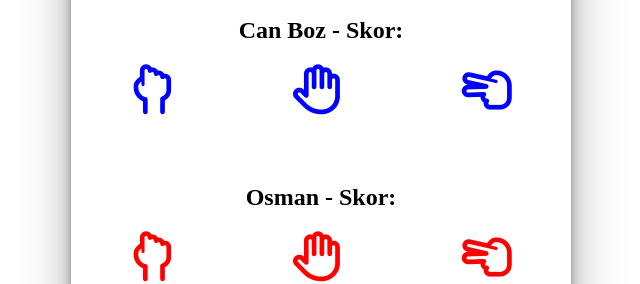
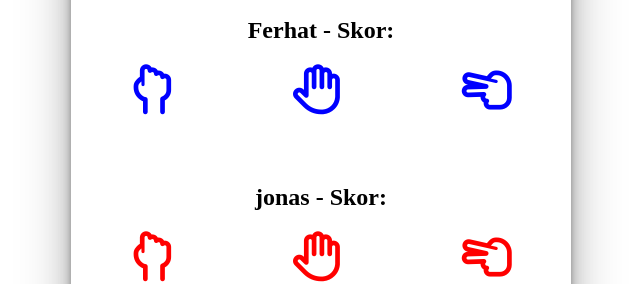
Before and after one commit to Ferhat-Karaduman/Rock_Paper_Scissors_Game, a plain HTML site: page index.html in a window 1280 px wide. Shown: the part 271-555 px from the top of the page, without its empty margins (319-959 px from the left). Drawn offline with Linux system fonts and the light colour scheme.

Commit message:
html correction

```diff
--- a/index.html
+++ b/index.html
@@ -17,7 +17,7 @@
             <h1>Taş Kağıt Makas Oyunu
             </h1>
         </div>
-        <h2>Can Boz <span class="choice" id="playerTurn"></span> - Skor: <span id="playerScore"></span> </h2>
+        <h2>Ferhat <span class="choice" id="playerTurn"></span> - Skor: <span id="playerScore"></span> </h2>
         <div class="playerContainer" id="player">
             <i class="icon fa-regular fa-hand-back-fist" id="playerRock" title="Taş" onclick="select('rock')"></i>
             <i class="icon fa-regular fa-hand" title="Kağıt" id="playerPaper" onclick="select('paper')"></i>
@@ -25,7 +25,7 @@
                 onclick="select('scissors')"></i>
         </div>
 
-        <h2>Osman <span class="choice" id="computerTurn"></span> - Skor: <span id="computerScore"></span> </h2>
+        <h2>jonas <span class="choice" id="computerTurn"></span> - Skor: <span id="computerScore"></span> </h2>
         <div class="playerContainer" id="computer">
             <i class="icon fa-regular fa-hand-back-fist" title="Taş" id="computerRock"></i>
             <i class="icon fa-regular fa-hand" title="Kağıt" id="computerPaper"></i>
```
